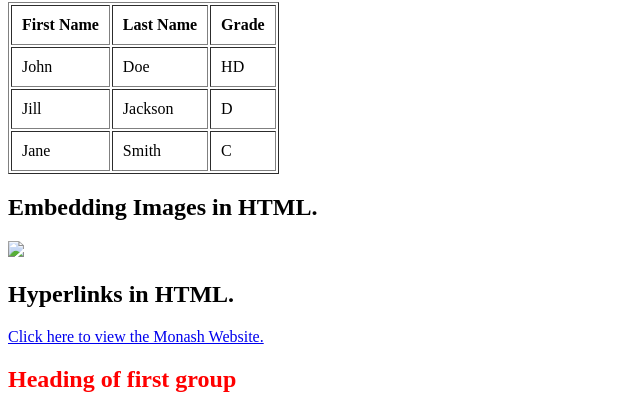
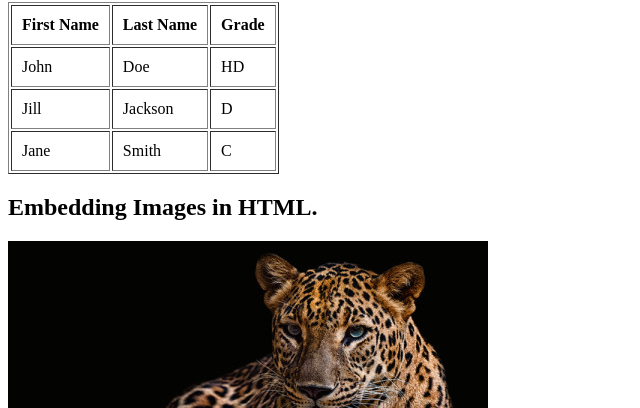
Before and after one commit to ninah134/FIT3179, a plain HTML site: page index.html in a window 1280 px wide. Shown: the part 544-952 px from the top of the page, without its empty margins (0-640 px from the left). Drawn offline with Linux system fonts and the light colour scheme.

Commit message:
Update index.html

```diff
--- a/index.html
+++ b/index.html
@@ -47,7 +47,7 @@
 
     <h2> Embedding Images in HTML. </h2>
 
-    <img src="Part B files/leopard.jpg"/>
+    <img src="leopard.jpg"/>
 
     <h2> Hyperlinks in HTML. </h2>
 
```
